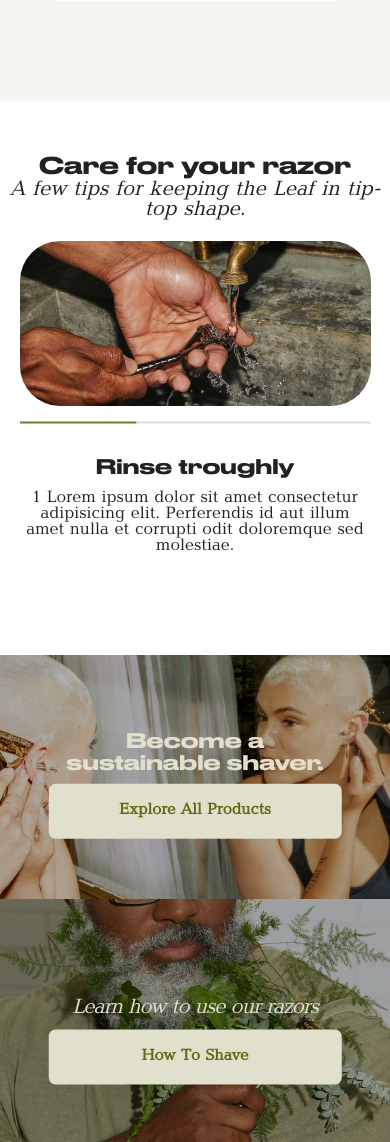
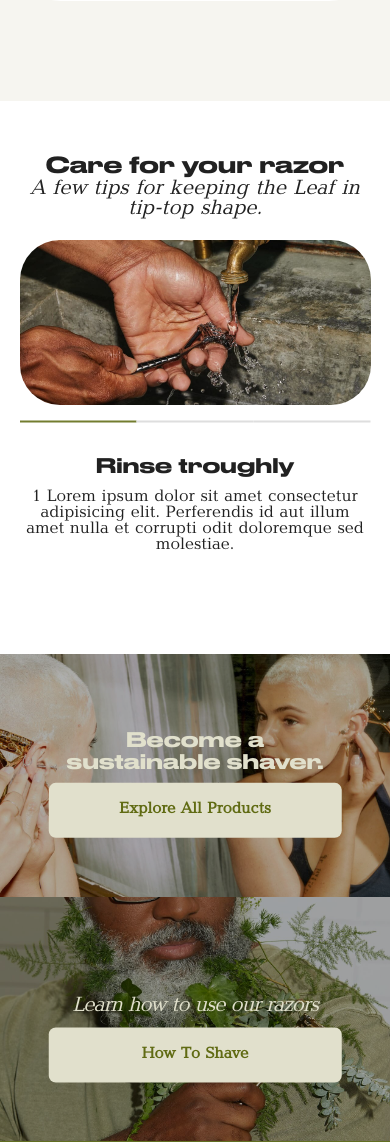
Before and after one commit to asvirkul/Leaf, a PHP site: page /instructions.html in a window 390 px wide. Shown: the part 1952-3094 px from the top of the page. Run offline with PHP 8.4, Linux system fonts and the light colour scheme; some libraries are stand-ins or nearby versions; some web fonts are replaced.

Commit message:
Instruction Page End

```diff
--- a/css/style.css
+++ b/css/style.css
@@ -1683,6 +1683,7 @@ div.instructions-title.center-align > p {
     max-width: 1000px;
     margin: 0 auto;
     position: relative;
+    overflow: hidden;
 }
 .line-slider {
     display: none;
@@ -1759,6 +1760,7 @@ body > section.slider-instructions-wrapper > div.imagesnew_dotted.slick-initiali
     text-align: center;
     max-width: 550px;
     margin: 50px auto 20px auto;
+    padding: 0 10px;
 }
 .slider-instruct-title h3 {
     font-family: 'Druk Wide Medium';
@@ -2708,6 +2710,7 @@ body > section.slider-instructions-wrapper > div.imagesnew_dotted.slick-initiali
         .background-mobile {
             top: 250px;
         }
+
         .tabs-all-links-wrapper div[id^="tabs"] article {
             width: 100%;
         }
@@ -2777,7 +2780,7 @@ body > section.slider-instructions-wrapper > div.imagesnew_dotted.slick-initiali
             bottom: 90px;
         }
         .slider-instruct-title h3 {
-            font-size: 23px !important;
+            font-size: 22px !important;
         }
         .slider-instruct-title p {
             font-size: 20px;
--- a/js/script.js
+++ b/js/script.js
@@ -11,7 +11,7 @@ jQuery(document).ready(function($) {
             $(t).fadeIn('slow');
             return false;
         })
-        $('header .mobile-tabs a:not(:first)').addClass('inactive');
+
         $('.instructions-wrapper .hide-tabs').hide();
         $('.instructions-wrapper .hide-tabs:first').show();
         $('header .mobile-tabs a').click(function(){
@@ -30,6 +30,7 @@ jQuery(document).ready(function($) {
             $(t).fadeIn('slow');
         }
     /* Tabs */
+
     /* Mobile Sidenav Start */
         $('.sidenav').sidenav();
         $('#closenav').click(function(){
@@ -52,15 +53,15 @@ jQuery(document).ready(function($) {
         }
         });
     /* Header instruction Animation End */
-    /* Instruction Animation Start */
-        var heightBlocks = $('#tabs, .tabs-img, .instructions-title');
-        var heightInstruct = heightBlocks.height();
+        /* Instruction Animation Start */
+
         var leftWidth = $('#left-scroll img').width();
         var rightWidth = $('#right-scroll img').width();
         $(window).scroll(function(){
-        if ($(window).scrollTop() >= heightInstruct) {
+        if ($(window).scrollTop() >= 600) {
             $('#left-scroll img').css("left", -leftWidth);
             $('#right-scroll img').css("right", -rightWidth);
+            console.log(heightBlocks)
         }
         else {
             $('#left-scroll img').css("left", "0px")
@@ -84,10 +85,11 @@ jQuery(document).ready(function($) {
         $('.instructions-wrapper  #tabs a:first-child').click(function() {
             $(".tabs-img div").removeClass('up');
             $('.img-left').addClass('up');
+            $('header .mobile-tabs a:first-child').removeClass('inactive');
             $('header .mobile-tabs a:last-child').removeClass('active');
             $('header .mobile-tabs a:last-child').addClass('inactive');
             $('header .mobile-tabs a:first-child').addClass('active');
-            $('header .mobile-tabs a:first-child').removeClass('inactive');
+
         })
         $('.instructions-wrapper #tabs a:last-child').click(function() {
             $(".tabs-img div").removeClass('up');
```
Also changed, not shown: images/249b385eb19577815caa29b61feafad556cbb13b_full.jpg (added).
